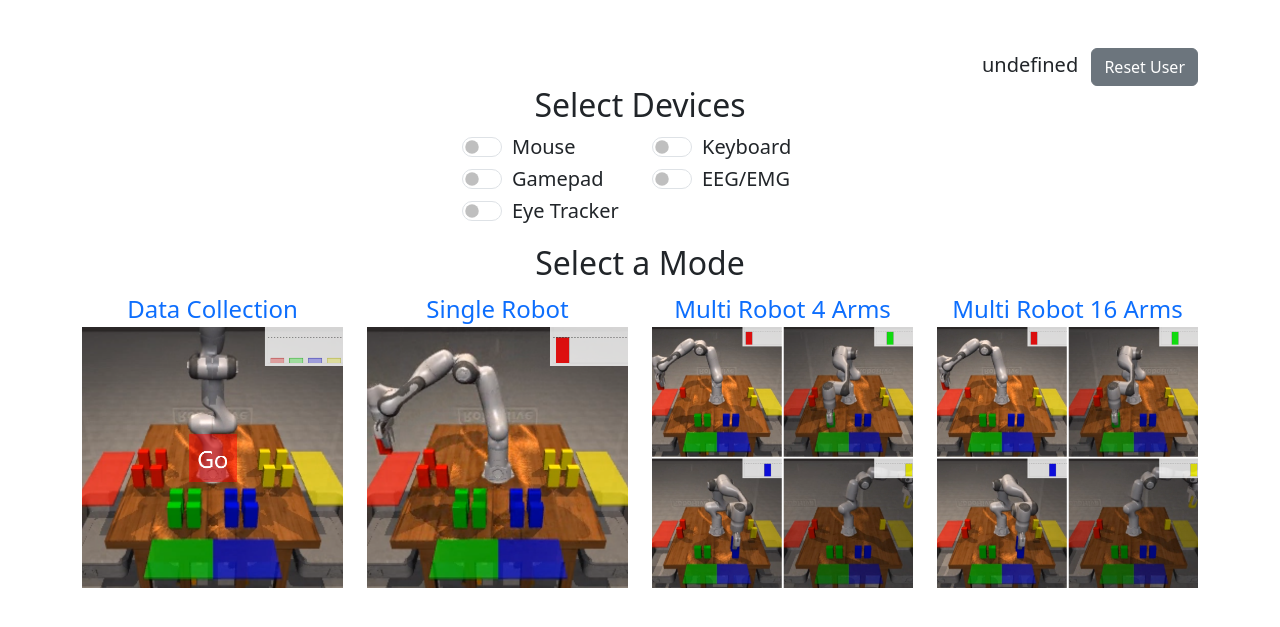
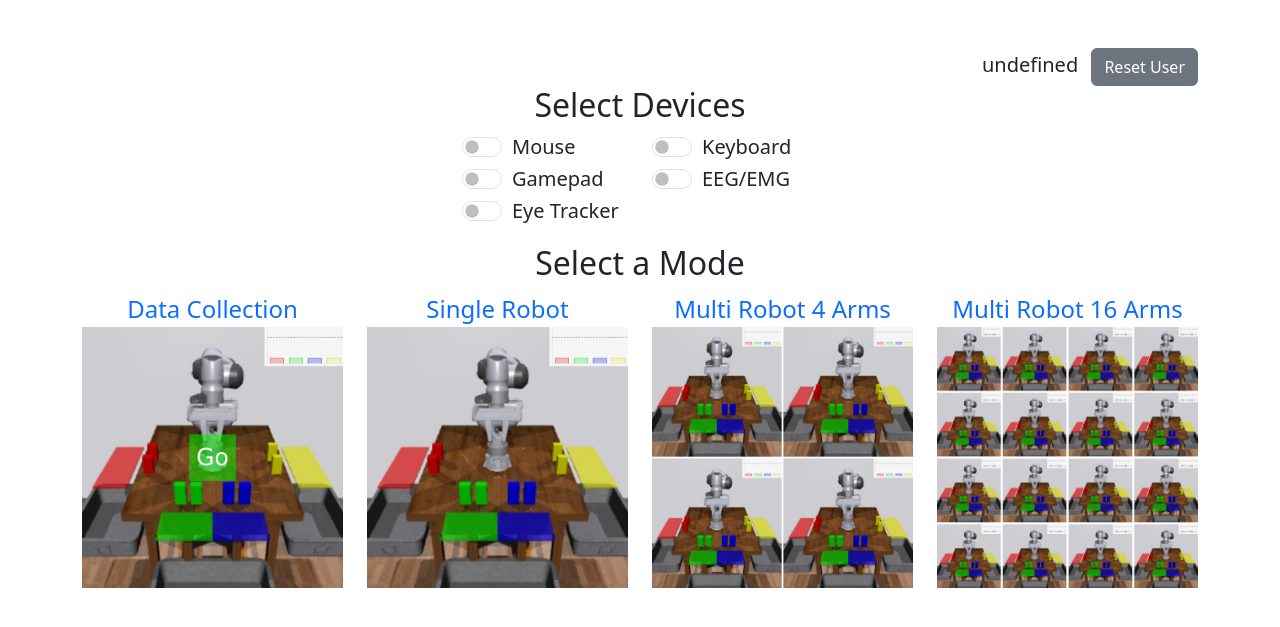
Before and after one commit to arayabrain/multiagent-bmi-webui-collab, a FastAPI app: page / in a window 1280 px wide. Shown: the top 627 px of the page. Run offline with FastAPI, Linux system fonts and the light colour scheme; the visitor is signed in with stand-in values (Sample User, id 1); parts of the project's set-up code (start-up, migrations or seed data) failed here and were passed over.

Commit message:
Cleaned up app/env.py; updated pictures and index page to reflect the new envs, final tests

```diff
--- a/app/templates/index.html
+++ b/app/templates/index.html
@@ -74,26 +74,26 @@
             <div class="col-md-3 text-center">
                 <a href="/data-collection" class="mode-link hover-effect text-decoration-none">
                     <div class="fs-4 link-text">Data Collection</div>
-                    <img src="/static/img/data_collection.png" alt="Data Collection" class="img-fluid">
+                    <img src="/static/img/data-collection.png" alt="Data Collection" class="img-fluid">
                 </a>
             </div>
             <div class="col-md-3 text-center">
                 <a href="/single-robot" class="mode-link hover-effect text-decoration-none">
                     <div class="fs-4 link-text">Single Robot</div>
-                    <img src="/static/img/single_robot.png" alt="Single Robot" class="img-fluid">
+                    <img src="/static/img/single-robot.png" alt="Single Robot" class="img-fluid">
                 </a>
             </div>
             <div class="col-md-3 text-center">
                 <a href="/multi-robot-4" class="mode-link hover-effect text-decoration-none">
                     <div class="fs-4 link-text">Multi Robot 4 Arms</div>
-                    <img src="/static/img/multi_robot.png" alt="Multi Robot 4" class="img-fluid">
+                    <img src="/static/img/multi-robot-4.png" alt="Multi Robot 4" class="img-fluid">
                 </a>
             </div>
             <div class="col-md-3 text-center">
                 <a href="/multi-robot-16" class="mode-link hover-effect text-decoration-none">
                     <div class="fs-4 link-text">Multi Robot 16 Arms</div>
                     <!-- TODO: Update to multiple robots ? -->
-                    <img src="/static/img/multi_robot.png" alt="Multi Robot 16" class="img-fluid">
+                    <img src="/static/img/multi-robot-16.png" alt="Multi Robot 16" class="img-fluid">
                 </a>
             </div>
         </div>
```
Also changed, not shown: app/env.py (+1 -6 lines), app/static/img/data-collection.png (added), app/static/img/data_collection.png (deleted), app/static/img/multi-robot-16.png (added), app/static/img/multi-robot-4.png (added), app/static/img/multi_robot.png (deleted), app/static/img/single-robot.png (added), app/static/img/single_robot.png (deleted).
